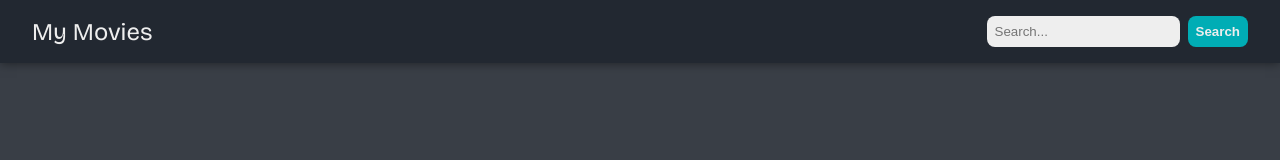
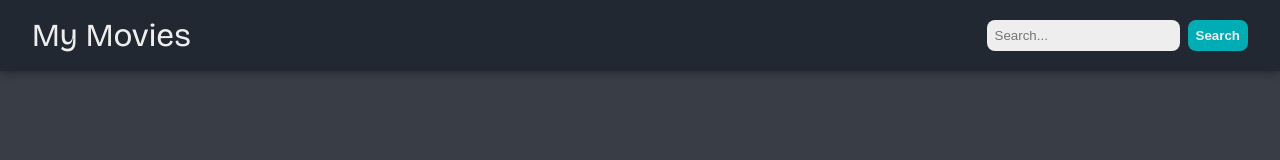
Before and after one commit to BenjaminChoron/my-movies, a React (Create React App) app: page / in a window 1280 px wide. Shown: the top 160 px of the page. Built offline with nearby package versions, Linux system fonts and the light colour scheme.

Commit message:
style(header): add button focus

```diff
--- a/src/components/Header/Header.module.css
+++ b/src/components/Header/Header.module.css
@@ -8,8 +8,7 @@
 }
 
 .header__title {
-  font-size: 1.5rem;
-  font-weight: 700;
+  font-size: 2rem;
   font-family: var(--font-heading);
 }
 
@@ -37,5 +36,9 @@
   cursor: pointer;
 }
 .header__searchButton:hover {
-  background-color: #00a3ad;
+  background-color: var(--color-teal-hover);
 }
+.header__searchButton:focus {
+  background-color: var(--color-teal-hover);
+  box-shadow: 0 0 0 2px var(--color-teal);
+}
--- a/src/index.css
+++ b/src/index.css
@@ -4,6 +4,7 @@
   --color-dark-gray: #222831;
   --color-light-gray: #393e46;
   --color-teal: #00adb5;
+  --color-teal-hover: #028b92;
   --color-white: #eeeeee;
 
   --font-heading: "Bricolage Grotesque", sans-serif;
```
